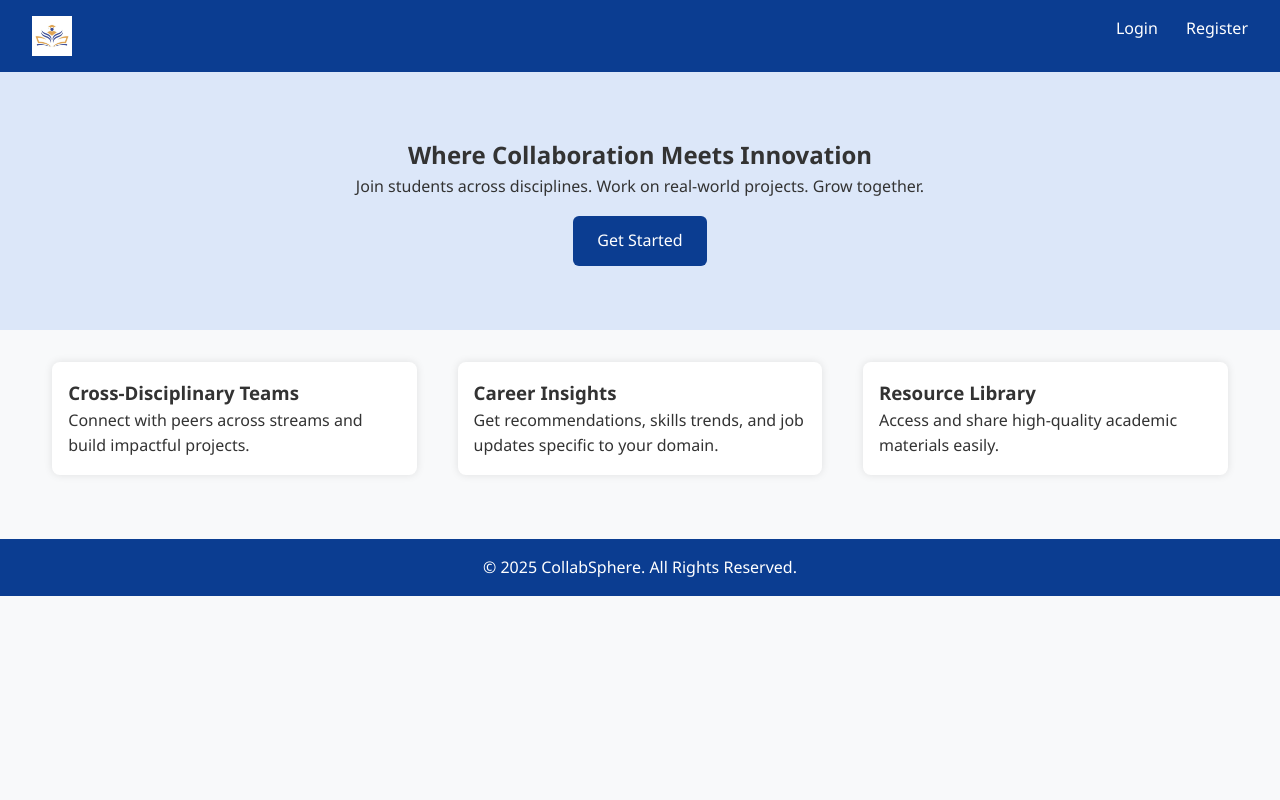
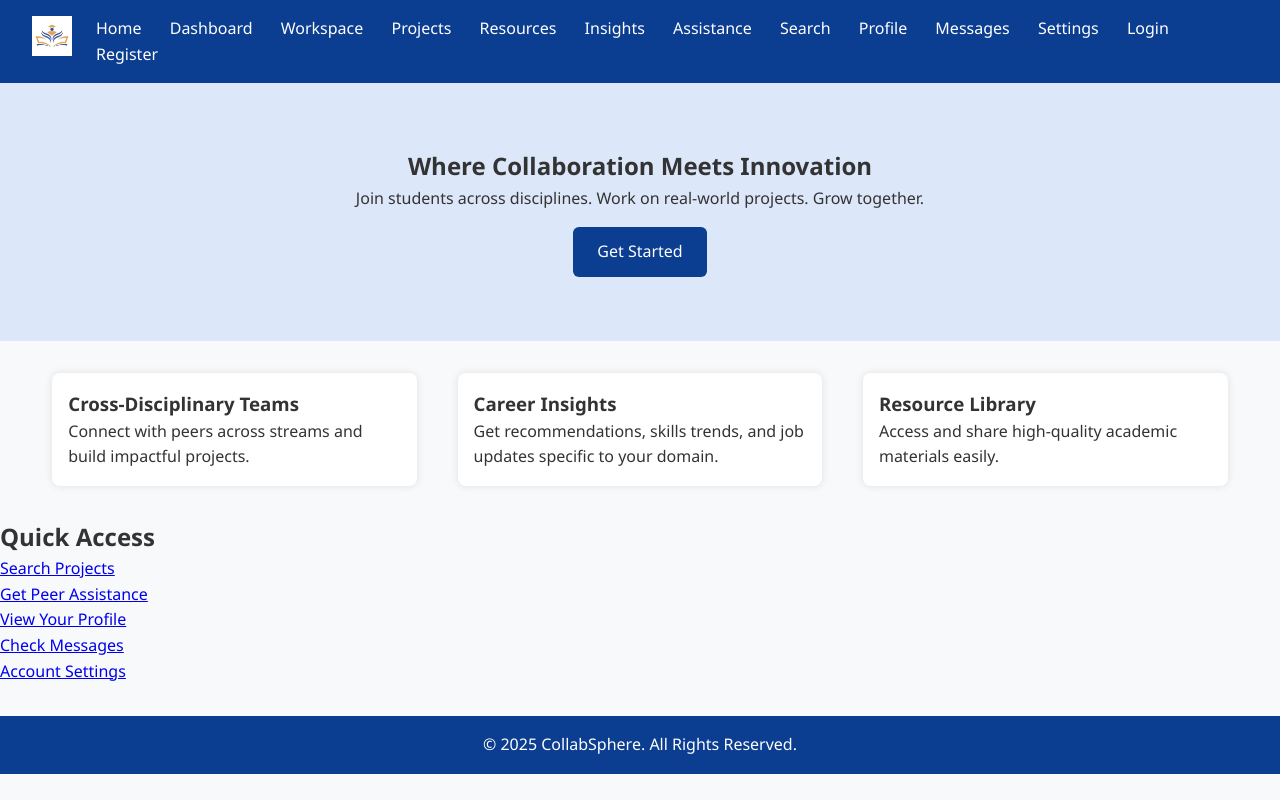
Before and after one commit to mounikakorrakuti1/CollabSphere, a plain HTML site: page index.html in a window 1280 px wide. Drawn offline with Linux system fonts and the light colour scheme.

Commit message:
index.html

```diff
--- a/index.html
+++ b/index.html
@@ -1,14 +1,32 @@
 <!DOCTYPE html>
 <html lang="en">
 <head>
-  <meta charset="UTF-8">
+  <meta charset="UTF-8" />
+  <meta name="viewport" content="width=device-width, initial-scale=1.0" />
   <title>CollabSphere - Connect, Collaborate, Create</title>
-  <link rel="stylesheet" href="assets/css/style.css">
+
+  <!-- CSS Links -->
+  <link rel="stylesheet" href="assets/css/style.css" />
+  <link rel="stylesheet" href="assets/css/responsive.css" />
+
+  <!-- Favicon -->
+  <link rel="icon" href="assets/images/logo.png" type="image/png" />
 </head>
 <body>
   <header>
-    <img src="assets/images/logo.png" alt="CollabSphere Logo" class="logo">
+    <img src="assets/images/logo.png" alt="CollabSphere Logo" class="logo" />
     <nav>
+      <a href="index.html">Home</a>
+      <a href="dashboard.html">Dashboard</a>
+      <a href="workspace.html">Workspace</a>
+      <a href="project.html">Projects</a>
+      <a href="resources.html">Resources</a>
+      <a href="insights.html">Insights</a>
+      <a href="assistance.html">Assistance</a>
+      <a href="search.html">Search</a>
+      <a href="profile.html">Profile</a>
+      <a href="messages.html">Messages</a>
+      <a href="settings.html">Settings</a>
       <a href="login.html">Login</a>
       <a href="register.html">Register</a>
     </nav>
@@ -35,10 +53,24 @@
         <p>Access and share high-quality academic materials easily.</p>
       </div>
     </section>
+
+    <section class="quick-links">
+      <h2>Quick Access</h2>
+      <ul>
+        <li><a href="search.html">Search Projects</a></li>
+        <li><a href="assistance.html">Get Peer Assistance</a></li>
+        <li><a href="profile.html">View Your Profile</a></li>
+        <li><a href="messages.html">Check Messages</a></li>
+        <li><a href="settings.html">Account Settings</a></li>
+      </ul>
+    </section>
   </main>
 
   <footer>
     <p>&copy; 2025 CollabSphere. All Rights Reserved.</p>
   </footer>
+
+  <!-- JS Scripts -->
+  <script src="assets/js/main.js"></script>
 </body>
 </html>
```
